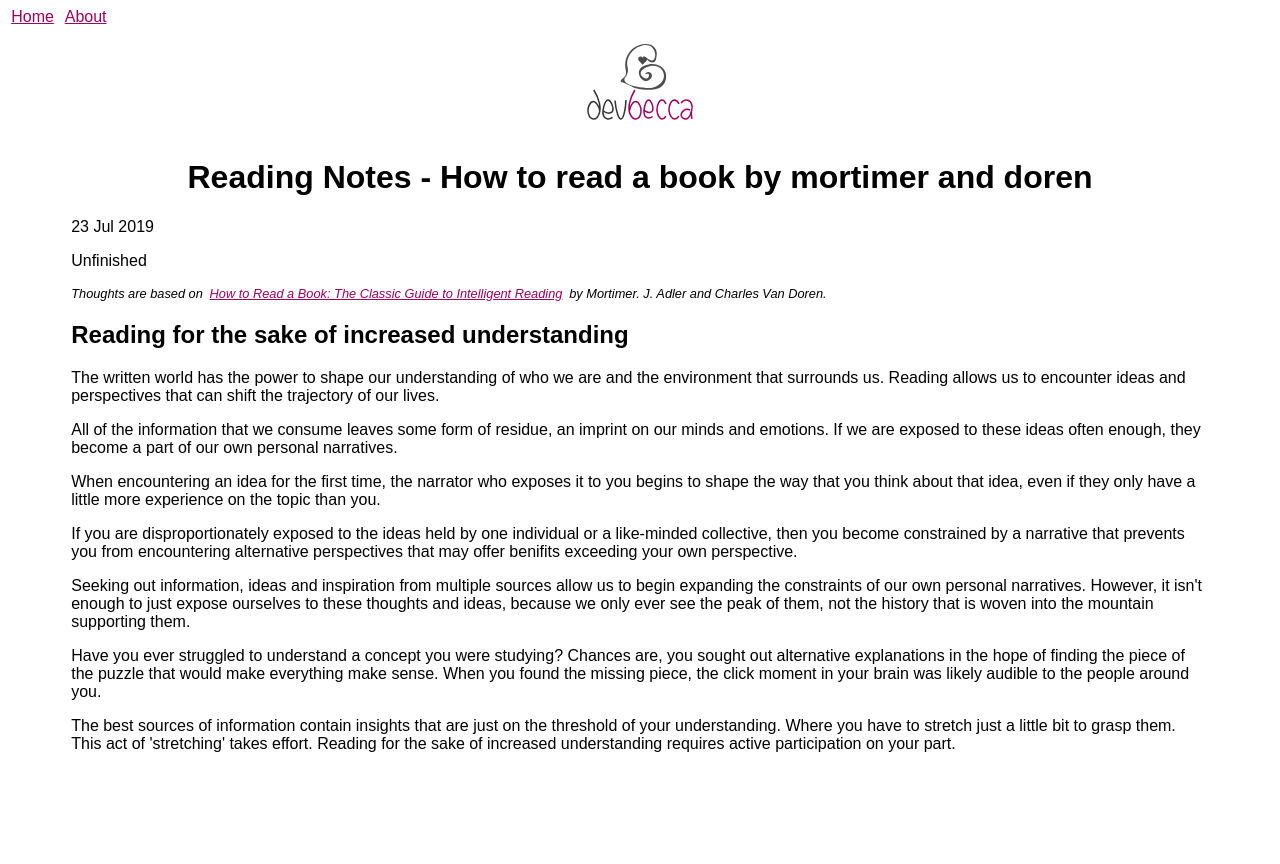
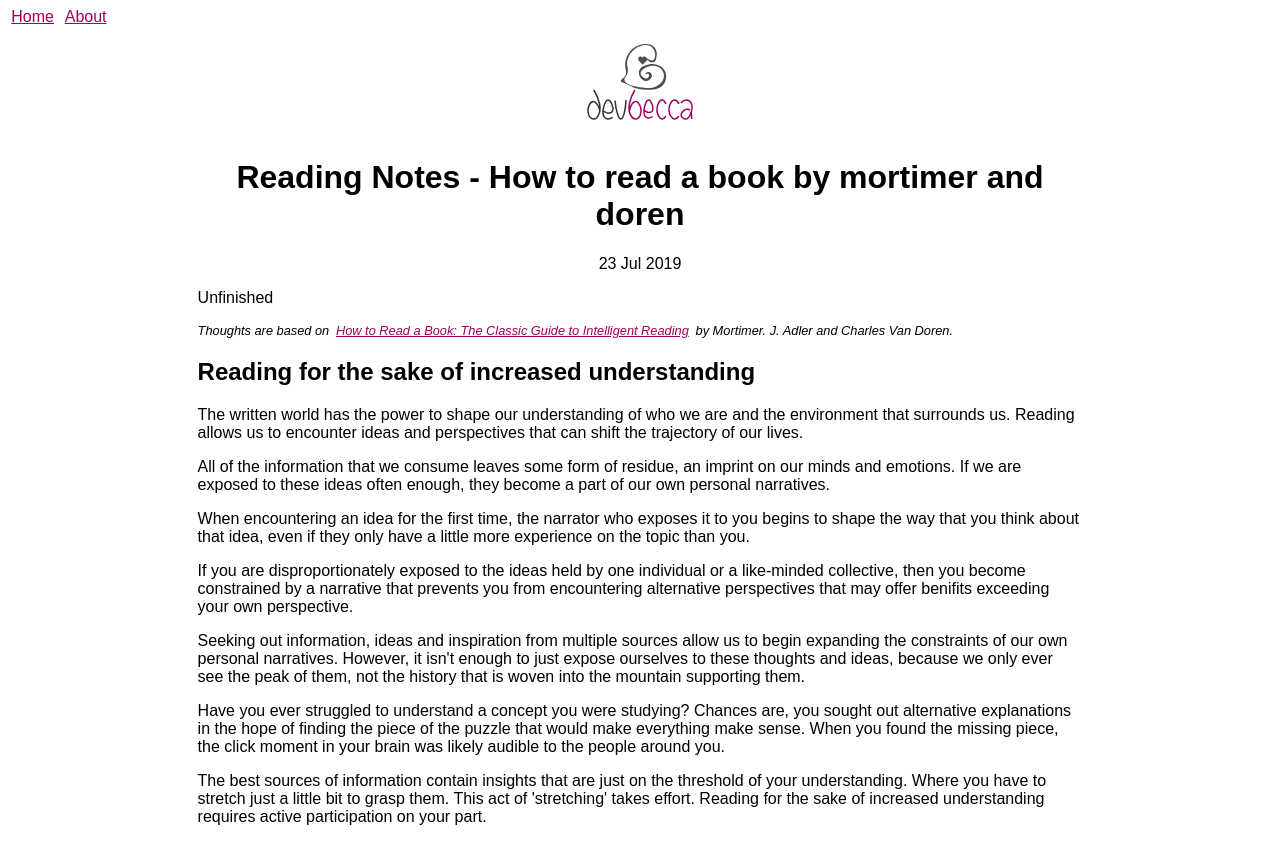
Before and after one commit to Becca9941/Becca9941.github.io, a Jekyll site: the page built from _posts/2019-07-23-Reading-how-to-read-a-book.html, in a window 1280 px wide. Shown: the top 864 px of the page. Built offline with Jekyll 4.4.1, drawn with Linux system fonts in a browser that asks for light colours.

Commit message:
improved appearance of article images and content width

```diff
--- a/css/style.css
+++ b/css/style.css
@@ -1,5 +1,7 @@
 img {
- max-width: 100%;
+ max-width: 80%;
+ display: block;
+ margin: 0 auto;
 }
 
 figure {
@@ -55,6 +57,20 @@ a:hover {
 	padding: .5rem;
 }
 
+.post {
+  width: 70%;
+}
+
+@media only screen and (max-width: 800px) {
+  .post {
+    width: 90%;
+  }
+}
+
+.post__date {
+  text-align: center;
+}
+
 /* Post List */
 
 .post-list {
@@ -88,3 +104,11 @@ a:hover {
 .post-list__item a {
   color: #272727;
 }
+
+.small-img {
+  width: 10rem;
+}
+
+.medium-img {
+  width: 70%;
+}
```
